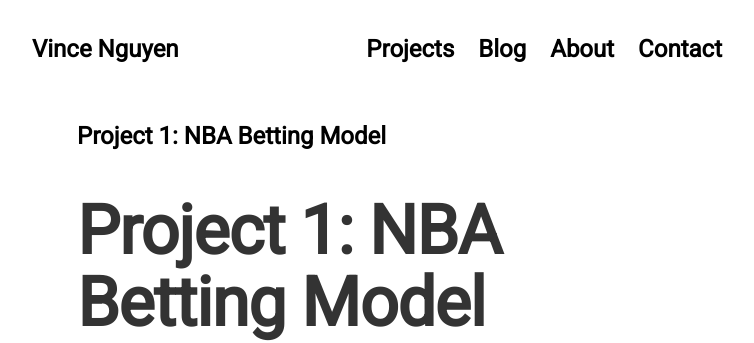
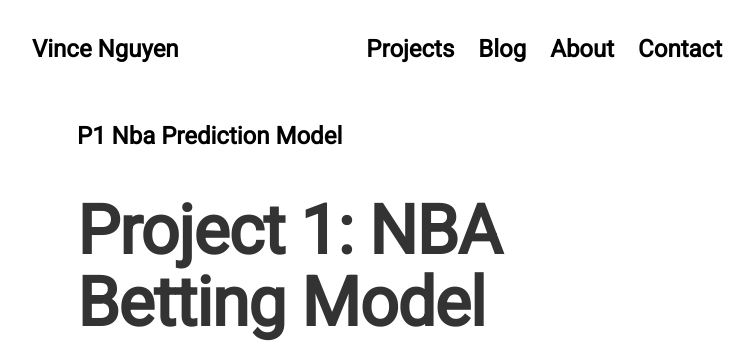
Before and after one commit to vince-ngu/vince-ngu.github.io, a Jekyll site: the page built from docs/_posts/2025-08-04-p1-nba-prediction-model.md, in a window 1280 px wide. Shown: the top 343 px of the page, without its empty margins (263-1017 px from the left). Built offline with Jekyll 4.4.1, drawn with Linux system fonts in a browser that asks for light colours; nearby versions of some CDN libraries.

Commit message:
format change

```diff
--- a/docs/_posts/2025-08-04-p1-nba-prediction-model.md
+++ b/docs/_posts/2025-08-04-p1-nba-prediction-model.md
@@ -1,6 +1,5 @@
 ---
 layout: post
-title: "Project 1: NBA Betting Model"
 author: Vince Nguyen
 date: 2025-08-04
 ---
```
